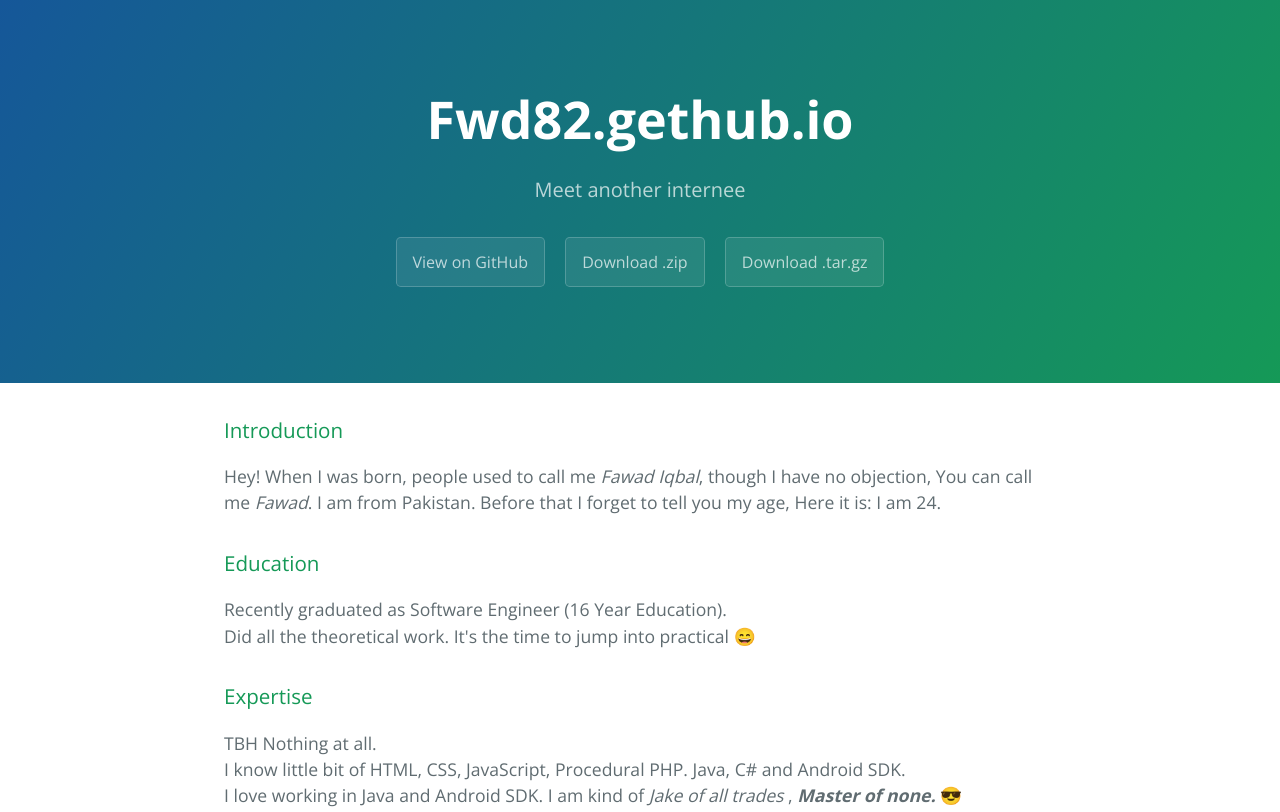
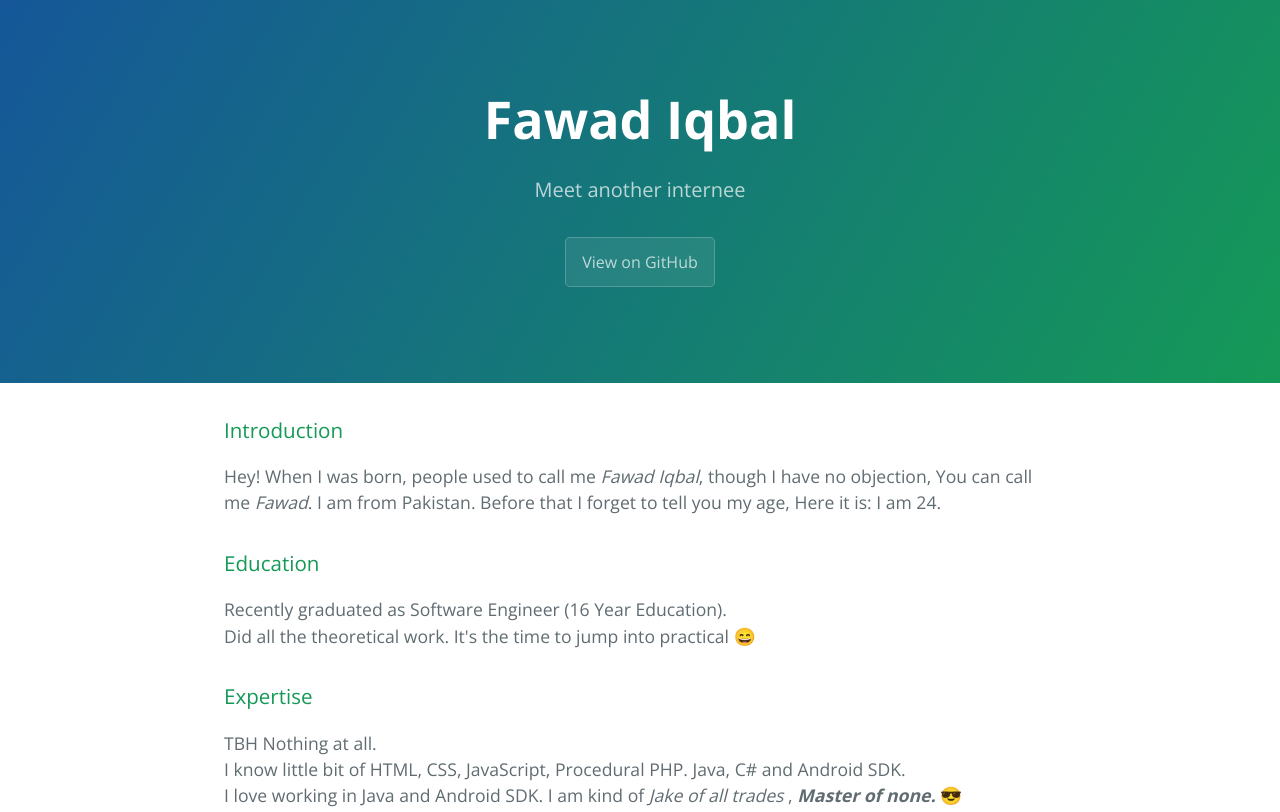
Before and after one commit to fWd82/fwd82.github.io, a plain HTML site: page index.html in a window 1280 px wide. Shown: the top 812 px of the page. Drawn offline with nearby package versions, Linux system fonts and the light colour scheme.

Commit message:
Removing Extra Buttons
Button removed from header.
- Download .zip
- Download .tar.gz

Reason:
Inappropriate to display.

```diff
--- a/index.html
+++ b/index.html
@@ -11,11 +11,9 @@
   </head>
   <body>
     <section class="page-header">
-      <h1 class="project-name">Fwd82.gethub.io</h1>
+      <h1 class="project-name">Fawad Iqbal</h1>
       <h2 class="project-tagline">Meet another internee</h2>
       <a href="https://github.com/fWd82/fwd82.gethub.io" class="btn">View on GitHub</a>
-      <a href="https://github.com/fWd82/fwd82.gethub.io/zipball/master" class="btn">Download .zip</a>
-      <a href="https://github.com/fWd82/fwd82.gethub.io/tarball/master" class="btn">Download .tar.gz</a>
     </section>
 
     <section class="main-content">
```
